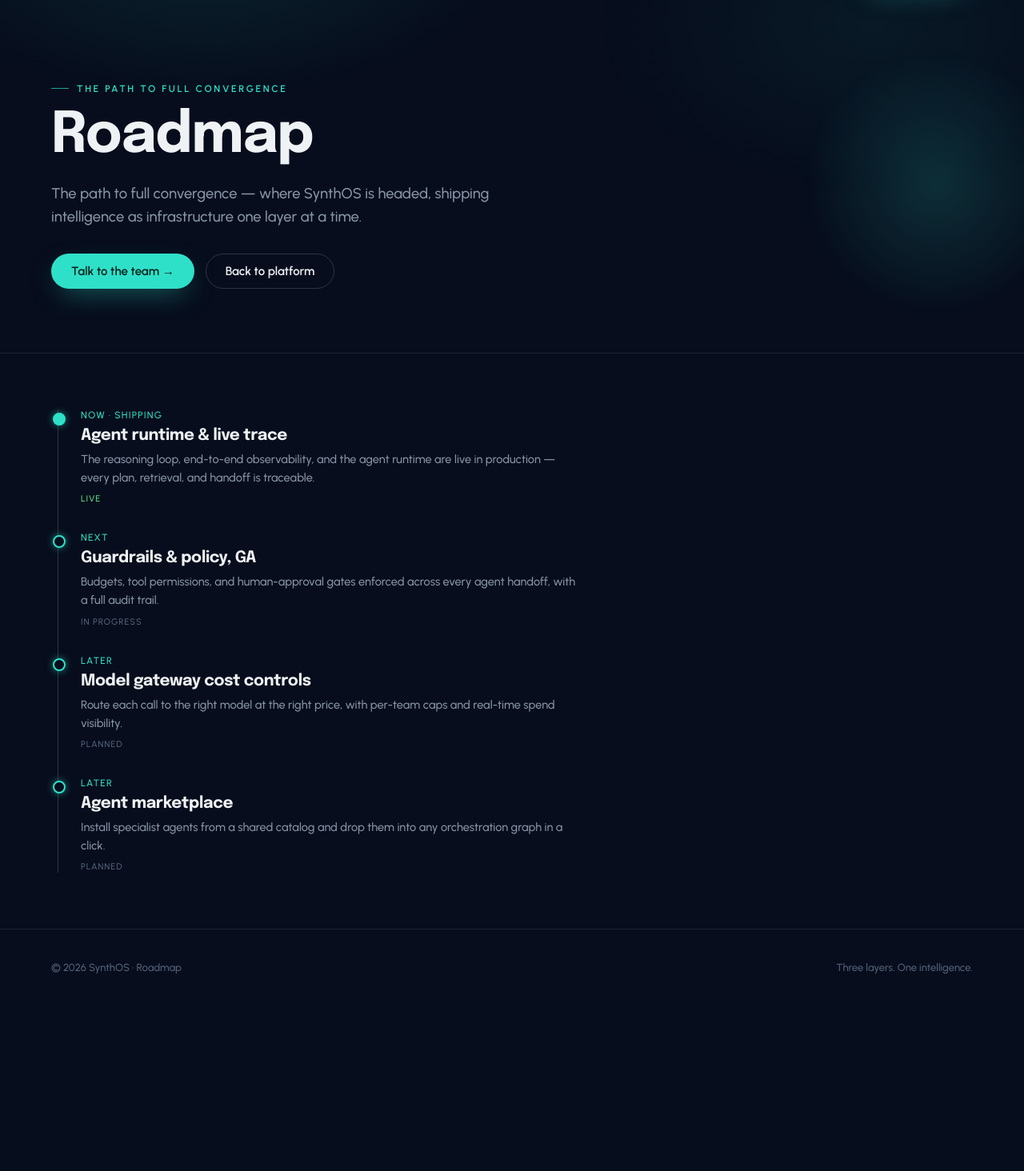
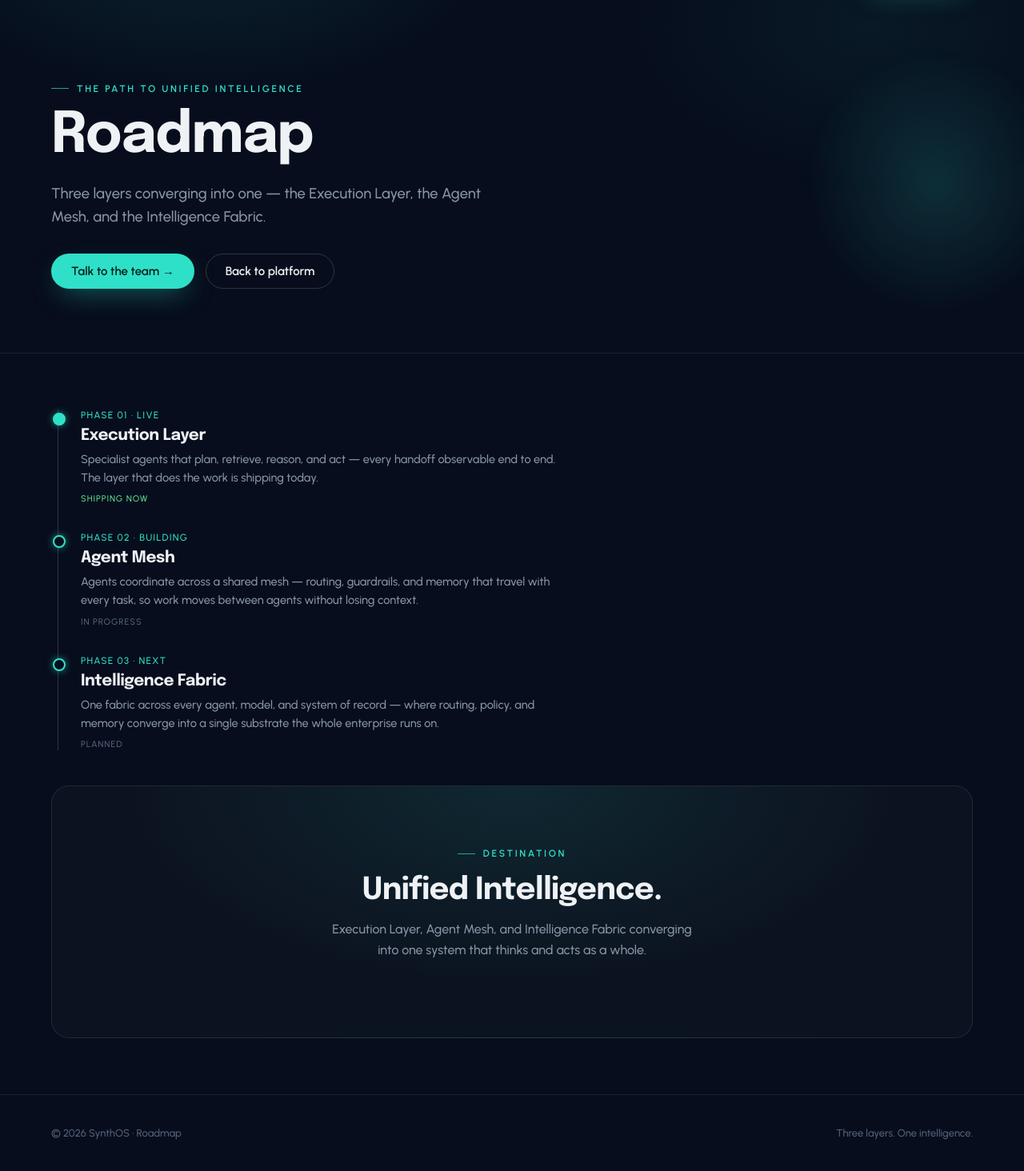
Before and after one commit to jhrzic/unlisted, a Node server app: page /synthos/roadmap in a window 1280 px wide; the page is wider, and only the part inside the window is pictured. Shown: the part 65-1529 px from the top of that part at 80% size. Before the commit the page ends 1283 px from the top of that part, so only its background shows below. Run offline with Node 20, Linux system fonts and the light colour scheme; some libraries are stand-ins or nearby versions.

Commit message:
Reframe roadmap as "The path to Unified Intelligence"
Restructures the roadmap into three phases using the agreed terms —
Execution Layer (live), Agent Mesh (building), Intelligence Fabric
(next) — converging into a "Unified Intelligence" destination panel.
Updates the roadmap hero kicker and tagline to match.

Co-Authored-By: Claude Opus 4.8 <noreply@anthropic.com>
Claude-Session: https://claude.ai/code/session_01XXjkaasS84TZt3VQkybtoa

```diff
--- a/server/routes/pages.js
+++ b/server/routes/pages.js
@@ -35,10 +35,10 @@ router.get("/synthos/components", (req, res) => {
 
 const synthosPages = {
   roadmap: {
-    kicker: "The path to full convergence",
+    kicker: "The path to Unified Intelligence",
     title: "Roadmap",
     tagline:
-      "The path to full convergence — where SynthOS is headed, shipping intelligence as infrastructure one layer at a time.",
+      "Three layers converging into one — the Execution Layer, the Agent Mesh, and the Intelligence Fabric.",
   },
   advisory: {
     kicker: "Advisory",
--- a/views/synthos-page.ejs
+++ b/views/synthos-page.ejs
@@ -66,29 +66,29 @@
     <div class="wrap">
       <div class="timeline">
         <div class="tl-item done">
-          <div class="q">Now · Shipping</div>
-          <h3>Agent runtime &amp; live trace</h3>
-          <p>The reasoning loop, end-to-end observability, and the agent runtime are live in production — every plan, retrieval, and handoff is traceable.</p>
-          <span class="state">Live</span>
+          <div class="q">Phase 01 · Live</div>
+          <h3>Execution Layer</h3>
+          <p>Specialist agents that plan, retrieve, reason, and act — every handoff observable end to end. The layer that does the work is shipping today.</p>
+          <span class="state">Shipping now</span>
         </div>
         <div class="tl-item">
-          <div class="q">Next</div>
-          <h3>Guardrails &amp; policy, GA</h3>
-          <p>Budgets, tool permissions, and human-approval gates enforced across every agent handoff, with a full audit trail.</p>
+          <div class="q">Phase 02 · Building</div>
+          <h3>Agent Mesh</h3>
+          <p>Agents coordinate across a shared mesh — routing, guardrails, and memory that travel with every task, so work moves between agents without losing context.</p>
           <span class="state">In progress</span>
         </div>
         <div class="tl-item">
-          <div class="q">Later</div>
-          <h3>Model gateway cost controls</h3>
-          <p>Route each call to the right model at the right price, with per-team caps and real-time spend visibility.</p>
+          <div class="q">Phase 03 · Next</div>
+          <h3>Intelligence Fabric</h3>
+          <p>One fabric across every agent, model, and system of record — where routing, policy, and memory converge into a single substrate the whole enterprise runs on.</p>
           <span class="state">Planned</span>
         </div>
-        <div class="tl-item">
-          <div class="q">Later</div>
-          <h3>Agent marketplace</h3>
-          <p>Install specialist agents from a shared catalog and drop them into any orchestration graph in a click.</p>
-          <span class="state">Planned</span>
-        </div>
+      </div>
+
+      <div class="coming-soon" style="margin-top:44px;">
+        <span class="kicker" style="justify-content:center">Destination</span>
+        <h2>Unified Intelligence.</h2>
+        <p>Execution Layer, Agent Mesh, and Intelligence Fabric converging into one system that thinks and acts as a whole.</p>
       </div>
     </div>
   </section>
```
